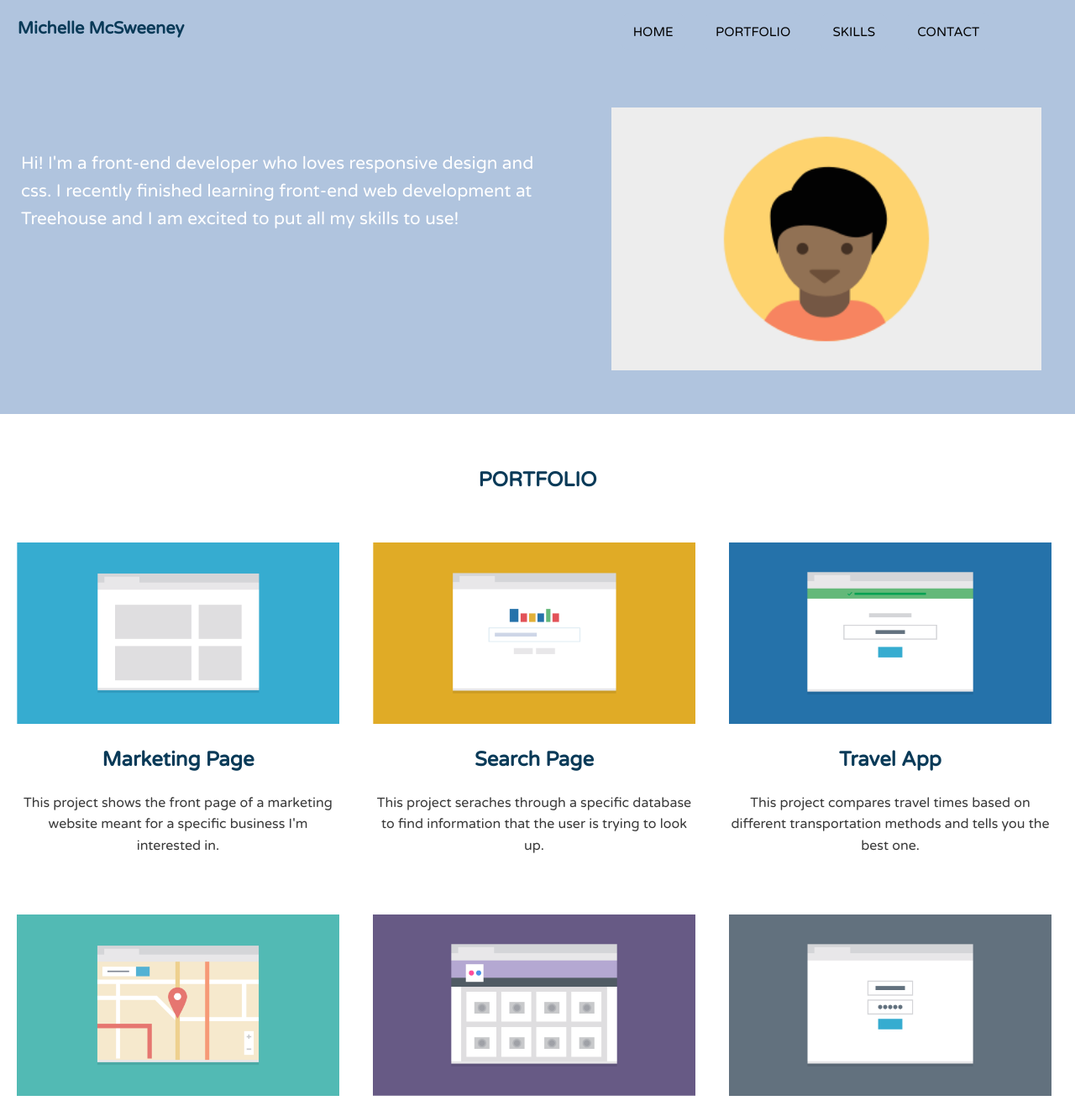
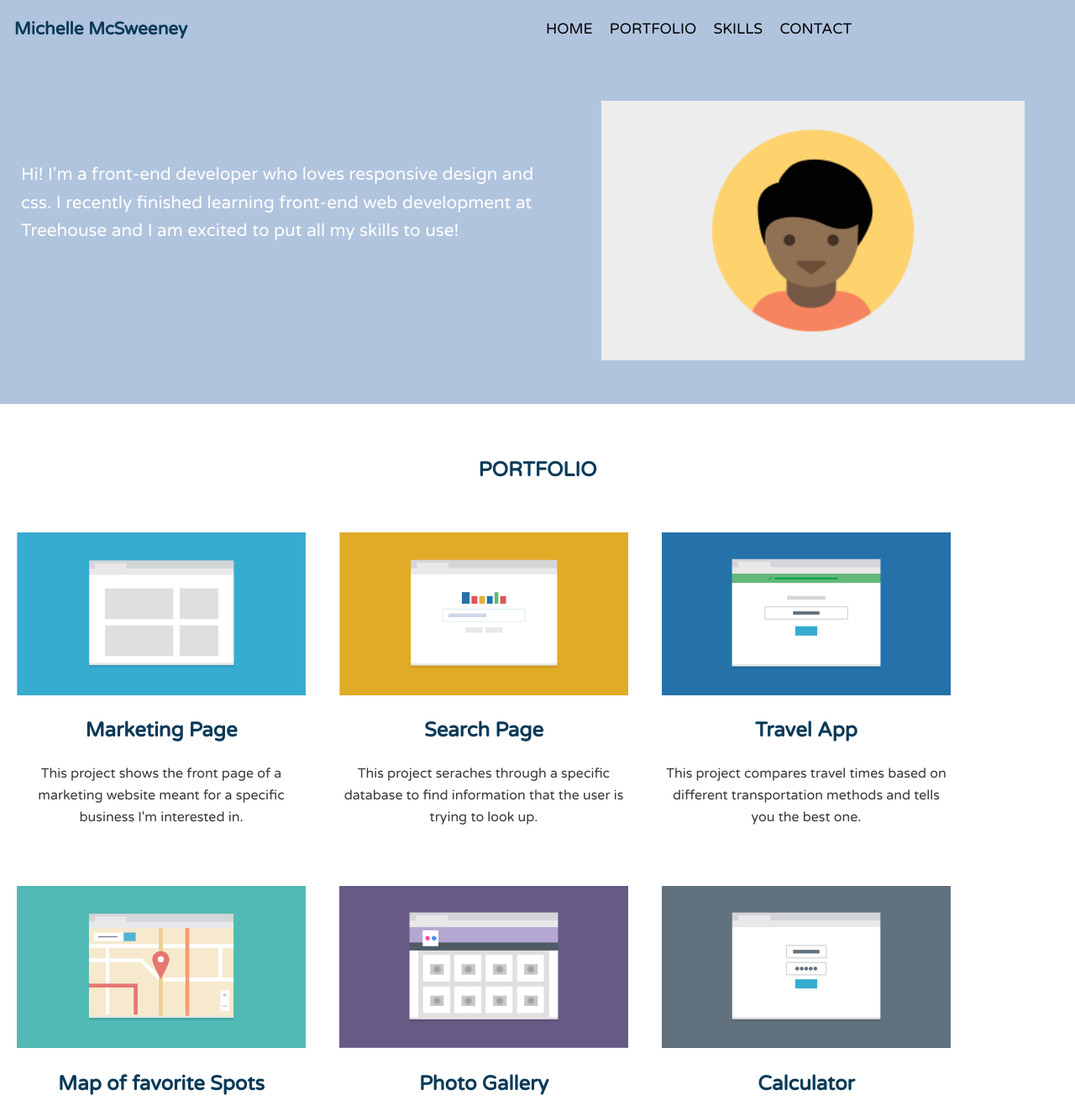
Before and after one commit to shellymcs/Techdegree-project-2, a plain HTML site: page index.html in a window 1280 px wide. Shown: the top 1323 px of the page at 84% size. Drawn offline with Linux system fonts and the light colour scheme.

Commit message:
attempt to fix breakpoints

```diff
--- a/css/styles.css
+++ b/css/styles.css
@@ -1,4 +1,5 @@
-Base Element Styles
+/* ===============================
+     Base Element Styles
 ==================================== */
 
 * {
@@ -54,7 +55,7 @@ img {
 
 .container {
 	text-align: center;
-
+	margin: 0 auto;
 
 }
 
@@ -77,7 +78,7 @@ img {
 	text-transform: uppercase;
 	border:1px solid lightsteelblue;
 	background-color: white;
-	padding: 10px 200px;
+	padding: 10px 0;
 	border-radius: 10px;
 
 }
@@ -151,8 +152,7 @@ img {
 	padding-right: 1em;
   padding-left:1em;
   padding-top: 50px;
-  width: 90%;
-  margin: 0 auto;
+  width: 100%;
   text-align: center;
 
 }
@@ -184,9 +184,9 @@ img {
 
 .tagline {
 	font-size: 1em;
-    padding: 10px 0;
+    margin-left: 15px;
     max-width: 600px;
-    margin: 0 auto;
+
 }
 
 
@@ -209,17 +209,14 @@ img {
 
 
 
-
-
-
 /* =================================
   Media Queries
 ==================================== */
 
-@media (min-width: 768px) {
+@media (min-width: 768px){
 
 .container {
-  width: 90%;
+  width: 100%;
   margin: 0 auto;
 }
 
@@ -236,7 +233,7 @@ img {
 }
 
 .main-nav{
-  width:50%;
+  width:70%;
   display: inline-block;
 
 }
@@ -278,7 +275,6 @@ img {
  }
 
  .tagline {
-	 padding-right: 270px;
 	 text-align: left;
 	 font-size: 1.2em;
 
@@ -294,8 +290,9 @@ img {
 
 .col {
   float:left;
- padding: 20px;
+padding:20px;
 text-align: center;
+display: block;
 }
 
 .search {
@@ -324,6 +321,8 @@ text-align: center;
 
 #skills {
 	width:45%;
+	box-sizing: unset;
+	margin: 0 auto;
 }
 #contact {
 	margin-bottom: 0;
@@ -362,7 +361,7 @@ text-align: center;
 
 }
 
-@media (min-width: 1024px) {
+@media (min-width:1024px){
 
 
 .name,
@@ -374,12 +373,26 @@ text-align: center;
 
 .name {
   width:240px;
+  font-size: 1.3em;
   float:left;
+
 }
 
 .main-nav{
-  width:50%;
+
   float:right;
+  display: inline-block;
+  margin: 0;
+  margin-top: 5px;
+
+}
+.main-nav a {
+	font-size: 1.1em;
+	color: black;
+	text-transform: uppercase;
+	border: 0;
+	padding:0;
+	background-color: lightsteelblue;
 }
 
 .main-nav a:hover {
@@ -415,6 +428,7 @@ text-align: center;
 	float:left;
    padding: 20px;
   text-align: center;
+  display: block;
   }
 
   .search {
@@ -443,6 +457,8 @@ text-align: center;
 
   #skills{
 	  width: 30%;
+	  box-sizing: unset;
+	  margin: 0 auto;
   }
 
   .top {
@@ -464,5 +480,3 @@ text-align: center;
 		display: table;
 		clear: both;
 	}
-
-}
--- a/index.html
+++ b/index.html
@@ -11,12 +11,14 @@
 
 	<header class="main-header clearfix">
 		<h1 class="name"><a href="#"><strong>Michelle McSweeney</strong></a></h1>
+		<nav>
 		<ul class="main-nav">
 			<li><a href="#">Home</a></li>
 			<li><a href="#portfolio">Portfolio</a></li>
 			<li><a href="#skills">Skills</a></li>
 			<li><a href="#contact">Contact</a></li>
 		</ul>
+	</nav>
 	</header><!--/.main-header-->
 
 
@@ -28,8 +30,8 @@
 
 	</div><!--/.banner-->
 
-	<div class="container"></div>
-	<div class= "main-content clearfix">
+	<div class="container clearfix"></div>
+
 		<h2 id = "portfolio"> PORTFOLIO </h2>
 	<div class="marketing col">
 		<img class="marketing-img" src="images/portfolio-1.png" alt="Marketing page">
@@ -90,12 +92,14 @@
 	<footer class="main-footer">
 		<h2 class="footer-name">Michelle McSweeney</h2>
 		<a href="#" class="top"><strong>BACK TO TOP</strong></a>
+		<nav>
 		<ul class="footer-main-nav" style="text-transform: uppercase">
 			<li><a href="#">Home</a></li>
 			<li><a href="#portfolio">Portfolio</a></li>
 			<li><a href="#skills"> Skills</a></li>
 			<li><a href="#contact">Contact</a></li>
 		</ul>
+	</nav>
 	</footer>
 
 </body>
```
